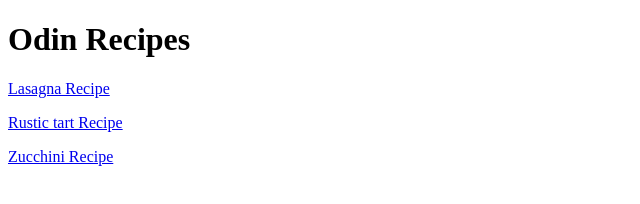
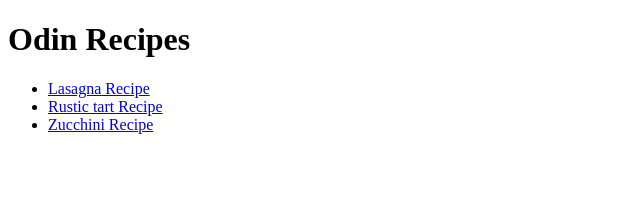
Before and after one commit to tamaradrljaca/odin-recipes, a plain HTML site: page index.html in a window 1280 px wide. Shown: the whole page, without its empty margins (0-640 px from the left). Drawn offline with Linux system fonts and the light colour scheme.

Commit message:
Add recipes in unordered list in index file

```diff
--- a/index.html
+++ b/index.html
@@ -7,9 +7,11 @@
 
     <body>
         <h1>Odin Recipes</h1>
-        <p><a href="./recipes/lasagna.html" target="_blank">Lasagna Recipe</a></p>
-        <p><a href="./recipes/rustic_tart.html" target="_blank">Rustic tart Recipe</a></p>
-        <p><a href="./recipes/zucchini.html" target="_blank">Zucchini Recipe</a></p>
+        <ul>
+        <li><a href="./recipes/lasagna.html" target="_blank">Lasagna Recipe</a></li>
+        <li><a href="./recipes/rustic_tart.html" target="_blank">Rustic tart Recipe</a></li>
+        <li><a href="./recipes/zucchini.html" target="_blank">Zucchini Recipe</a></li>
+        </ul>
 
     </body>
 </html>
```
Also changed, not shown: recipes/zucchini.html (+1 -1 lines).
